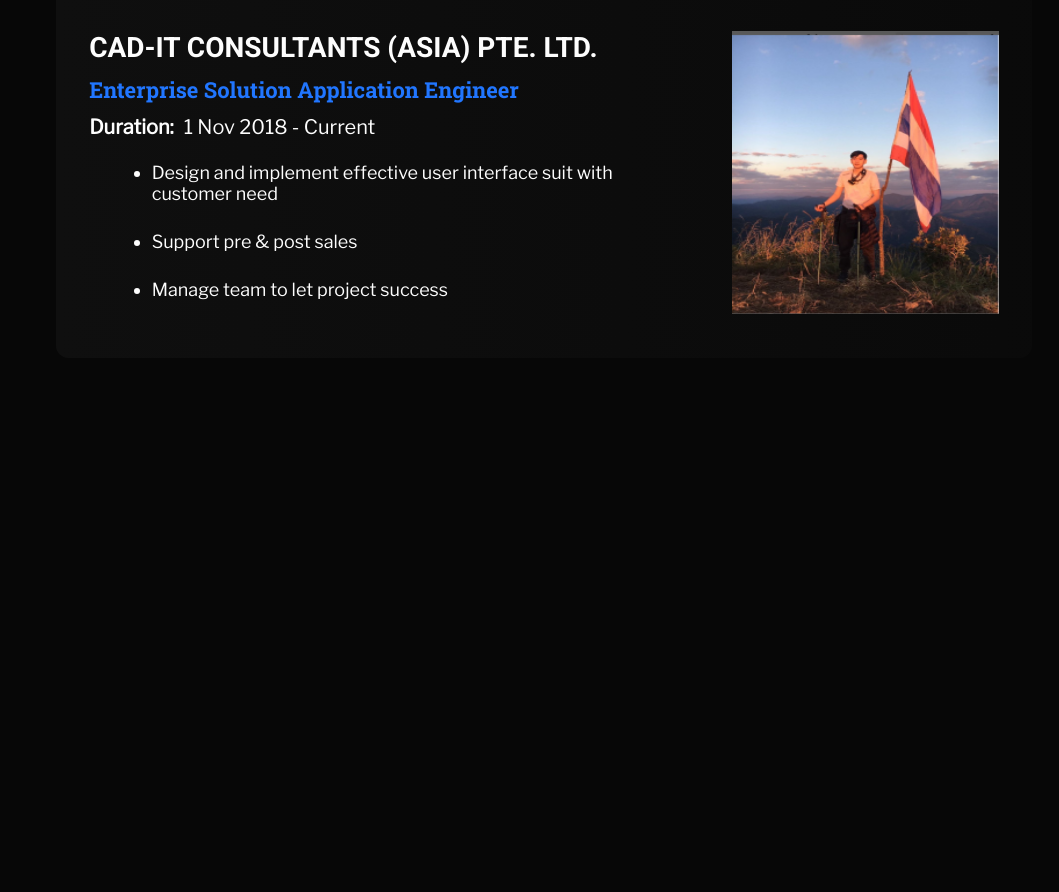
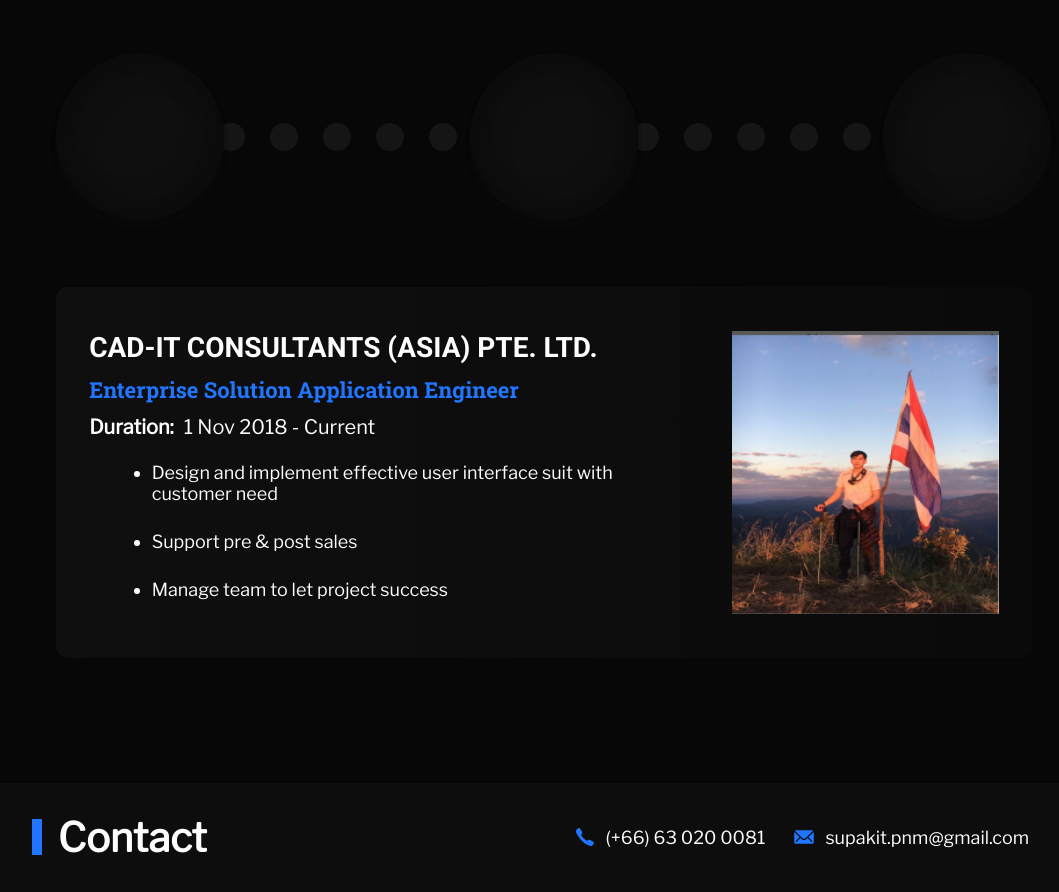
Before and after one commit to Newtepos/my-resume, a Next.js app: page / in a window 1280 px wide. Shown: the part 1360-2252 px from the top of the page, without its empty margins (96-1155 px from the left). Before the commit the page ends 1923 px from the top, so only its background shows below. Built offline with nearby package versions, Linux system fonts and the light colour scheme.

Commit message:
Feat: Contact Section

```diff
--- /dev/null
+++ b/components/contact/contact.js
@@ -0,0 +1,24 @@
+import classes from "./contact.module.css";
+import { IoIosCall, IoIosMail } from "react-icons/io";
+
+const Contact = (props) => {
+  return (
+    <section className={classes.main_container}>
+        <div className={classes.sub_container}>
+          <div className={classes.section_header}>
+            <h3>Contact</h3>
+          </div>
+          <div className={classes.icons_container}>
+            <IoIosCall className={classes.icons} />
+            <span className={classes.contact_detail}>(+66) 63 020 0081</span>
+            <IoIosMail className={classes.icons} />
+            <span className={classes.contact_detail}>
+              supakit.pnm@gmail.com
+            </span>
+          </div>
+      </div>
+    </section>
+  );
+};
+
+export default Contact;
--- /dev/null
+++ b/components/contact/contact.module.css
@@ -0,0 +1,54 @@
+.main_container {
+    position: relative;
+    background: #0D0D0D;
+    left: -3rem;
+    width: calc(100% + 6rem);
+  }
+
+.sub_container {
+    /* position: absolute; */
+    width: 80%;
+    margin: 0 auto;
+    display: flex;
+    max-width: 120rem;
+    justify-content: space-between;
+}
+
+
+  .section_header {
+    padding: 3rem 0;
+    display: flex;
+    align-items: center;
+    justify-content: left;
+    z-index: 1;
+  }
+
+  .section_header::before {
+    content: "";
+    background: #2176ff;
+    width: 1rem;
+    height: 3.6rem;
+    margin-right: 2.5em;
+    z-index: 1;
+  }
+
+  .icons_container {
+      display: flex;
+      align-items: center;
+      z-index: 2;
+  }
+
+  .icons {
+      width: 2.4rem;
+      height: 2.4rem;
+      fill: #2176FF;
+  }
+
+  .contact_detail {
+    margin-left: 0.5em;
+    margin-right: 1.5em;
+    font-family: Libre Franklin;
+    font-style: normal;
+    font-weight: normal;
+    font-size: 1.8rem;
+  }
--- /dev/null
+++ b/components/experience/Experience-select.js
@@ -0,0 +1,41 @@
+import classes from "./Experience-select.module.css";
+
+const ExpereiceSelect = (props) => {
+  const clickHandler = () => {
+    console.log("Clicked");
+  };
+
+  return (
+    <div className={classes.main_container}>
+            <div className={classes.experience_container}>
+          <input type='radio' name='experience'/>
+          <span className={classes.experience_checkmark}></span>
+      </div>
+      <div className={classes.small_circle_container}>
+        <div className={classes.small_circle} />
+        <div className={classes.small_circle} />
+        <div className={classes.small_circle} />
+        <div className={classes.small_circle} />
+        <div className={classes.small_circle} />
+      </div>
+      <div className={classes.experience_container}>
+          <input type='radio' name='experience'/>
+          <span className={classes.experience_checkmark}></span>
+      </div>
+      <div className={classes.small_circle_container}>
+        <div className={classes.small_circle} />
+        <div className={classes.small_circle} />
+        <div className={classes.small_circle} />
+        <div className={classes.small_circle} />
+        <div className={classes.small_circle} />
+      </div>
+      <div className={classes.experience_container}>
+          <input type='radio' name='experience'/>
+          <span className={classes.experience_checkmark}></span>
+      </div>
+      <div></div>
+    </div>
+  );
+};
+
+export default ExpereiceSelect;
--- /dev/null
+++ b/components/experience/Experience-select.module.css
@@ -0,0 +1,67 @@
+.main_container {
+  height: 200px;
+  display: flex;
+  justify-content: space-around;
+  align-items: center;
+  padding: 5rem 0;
+}
+
+.experience_container {
+    display: block;
+    cursor: pointer;
+    position: relative;
+    height: 16.8rem;
+    width: 16.8rem;
+    user-select: none;
+}
+
+.experience_container input {
+    position: absolute;
+    opacity: 0;
+    width: 100%;
+    height: 100%;
+    cursor: pointer;
+    z-index: 1;
+}
+
+.experience_checkmark {
+    position: absolute;
+    width: 16.8rem;
+    height: 16.8rem;
+    border: none;
+    background: #0f0f0f;
+    box-sizing: border-box;
+    box-shadow: 0px 4px 4px rgba(0, 0, 0, 0.25), 0px 8px 4px rgba(14, 14, 14, 0.6),
+      inset -10px -10px 30px rgba(0, 0, 0, 0.25),
+      inset 10px 10px 30px rgba(0, 0, 0, 0.25);
+    border-radius: 50%;
+    z-index: 0;
+}
+
+.experience_container:hover input ~ .experience_checkmark,
+.experience_container input:checked ~ .experience_checkmark {
+    background: #0f0f0f;
+    border: 5px solid #2176ff;
+    box-sizing: border-box;
+    box-shadow: 0px 4px 4px rgba(0, 0, 0, 0.25), 0px 4px 4px rgba(0, 0, 0, 0.25),
+      0px 4px 4px rgba(0, 0, 0, 0.25), 0px 8px 4px rgba(14, 14, 14, 0.6),
+      inset 10px 10px 30px rgba(33, 118, 255, 0.25),
+      inset -10px -10px 30px rgba(33, 118, 255, 0.25);
+    cursor: pointer;
+    outline: none;
+}
+
+
+.small_circle_container {
+  display: flex;
+  align-items: center;
+}
+
+
+.small_circle {
+  width: 2.8rem;
+  height: 2.8rem;
+  background: #151515;
+  border-radius: 50%;
+  margin: 0 2em;
+}
--- a/components/experience/Experience.js
+++ b/components/experience/Experience.js
@@ -1,5 +1,6 @@
 import classes from "./Experience.module.css";
 import ExperienceDetail from "./Experience-detail"
+import ExpereiceSelect from "./Experience-select";
 
 const Experience = (props) => {
   return (
@@ -7,6 +8,7 @@
       <div className={classes.section_header}>
         <h3>Education & Experience</h3>
       </div>
+      <ExpereiceSelect/>
       <ExperienceDetail/>
     </section>
   );
--- a/components/experience/Experience.module.css
+++ b/components/experience/Experience.module.css
@@ -1,7 +1,6 @@
 section.main_container {
     position: relative;
     width: 80%;
-    height: 500px;
     margin: 0 auto;
     max-width: 120rem;
     padding: 12.5rem 0;
--- a/package.json
+++ b/package.json
@@ -10,7 +10,8 @@
   "dependencies": {
     "next": "12.0.10",
     "react": "17.0.2",
-    "react-dom": "17.0.2"
+    "react-dom": "17.0.2",
+    "react-icons": "^4.3.1"
   },
   "devDependencies": {
     "eslint": "8.8.0",
--- a/pages/index.js
+++ b/pages/index.js
@@ -1,5 +1,6 @@
 import { Fragment } from "react";
 import Aboutme from "../components/aboutme/Aboutme";
+import Contact from "../components/contact/contact";
 import Experience from "../components/experience/Experience";
 import Skills from "../components/skills/Skills";
 
@@ -9,6 +10,7 @@
       <Aboutme></Aboutme>
       <Skills></Skills>
       <Experience></Experience>
+      <Contact></Contact>
     </Fragment>
   );
 }
--- a/styles/globals.css
+++ b/styles/globals.css
@@ -54,6 +54,10 @@
   font-family: Roboto;
 }
 
+p {
+
+}
+
 li {
   font-size: 2rem;
   font-weight: bold;
```
Also changed, not shown: 1 other file (tests, documents, lock files or other folders).
